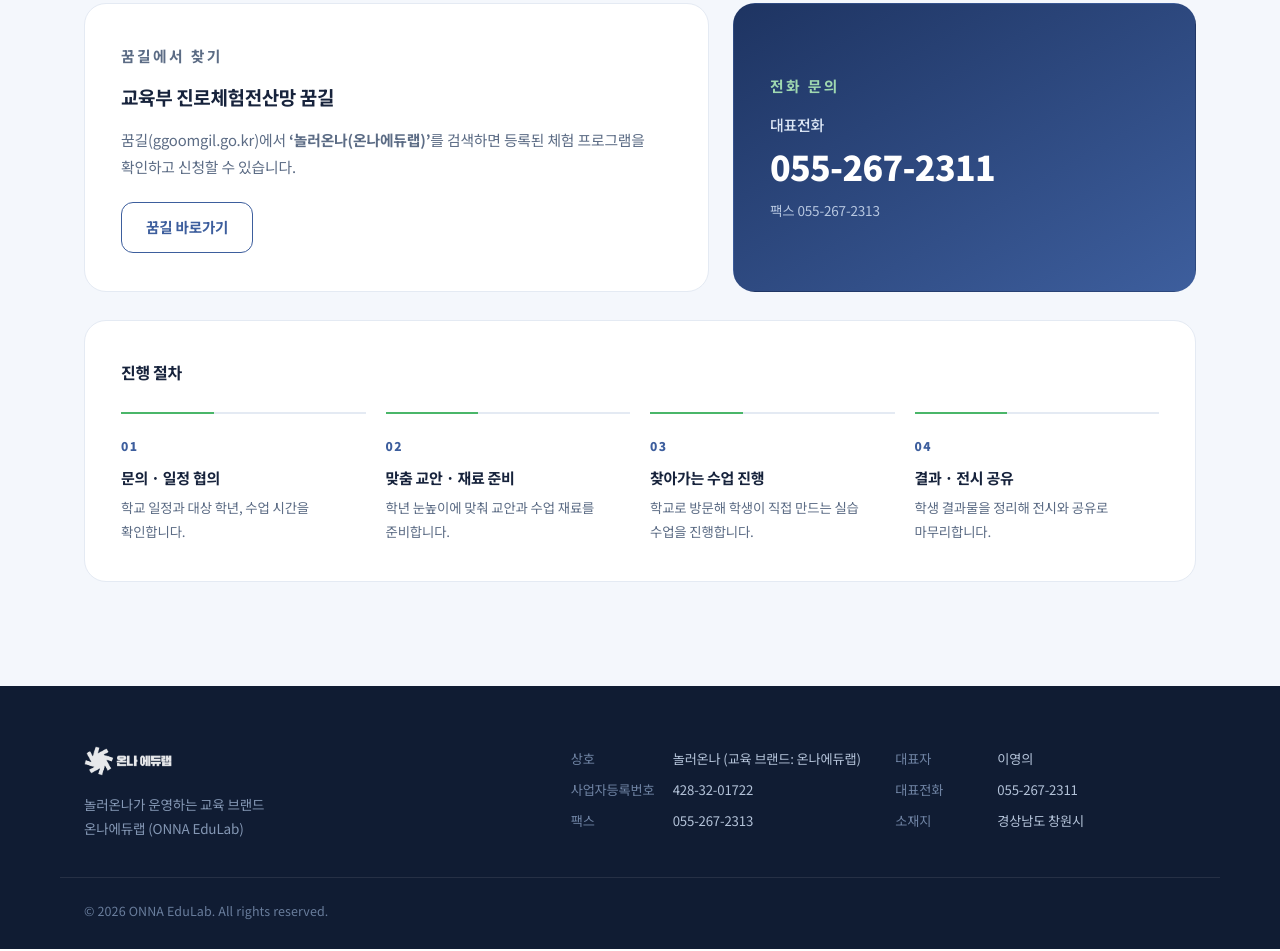
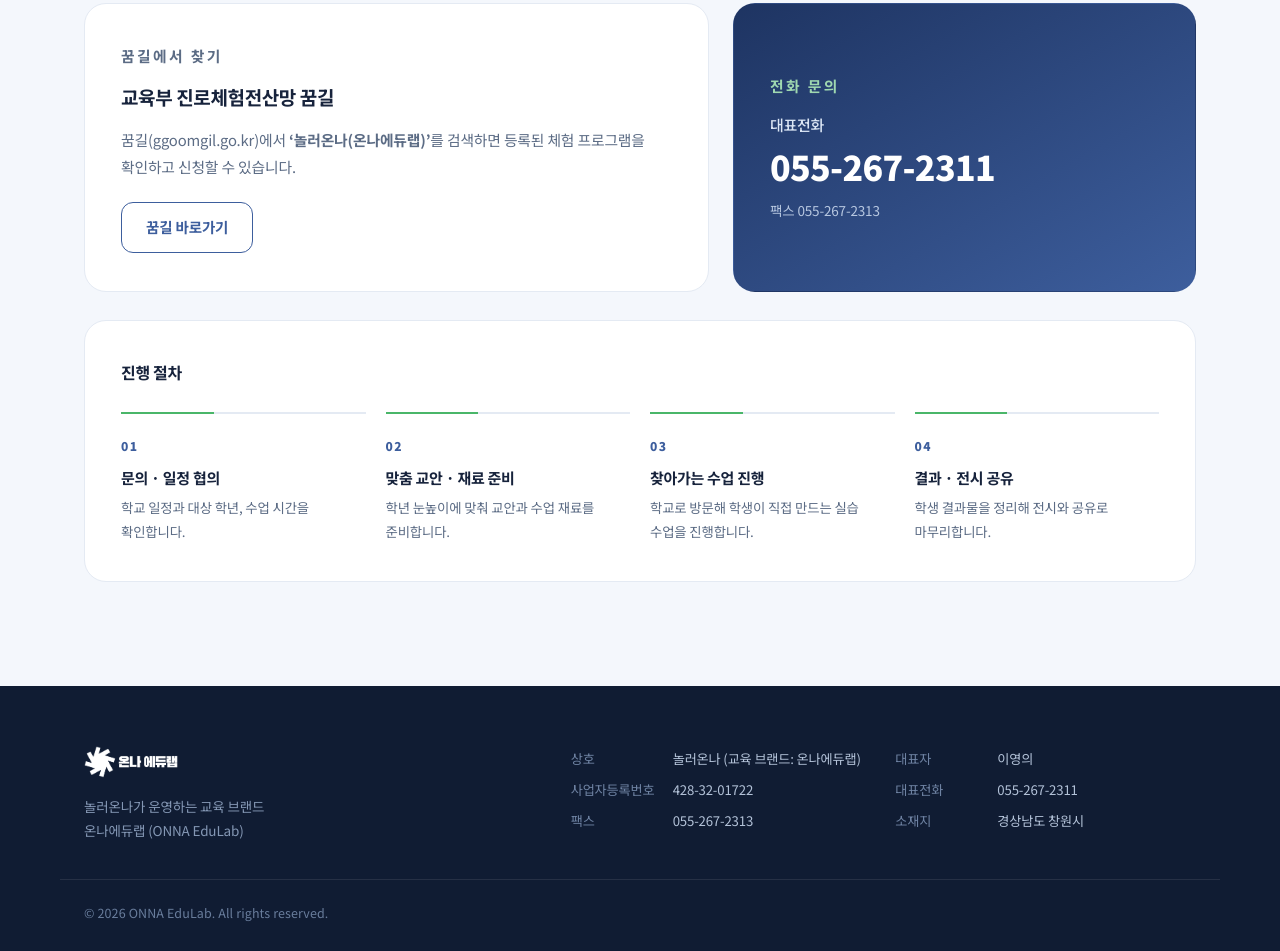
Before and after one commit to leeyoungui/nolleonna-web, a plain HTML site: page index.html in a window 1280 px wide. Shown: the part 4273-5224 px from the top of the page. Drawn offline with Linux system fonts and the light colour scheme.

Commit message:
앵커 스크롤 오프셋 및 푸터 로고 대비 개선

```diff
--- a/styles.css
+++ b/styles.css
@@ -215,6 +215,7 @@ strong{font-weight:700;}
 
 /* ---------- Sections ---------- */
 .section{padding:104px 0;}
+section[id]{scroll-margin-top:92px;}
 .section-tint{background:var(--tint);}
 .section-head{max-width:720px;margin:0 auto 56px;text-align:center;}
 .eyebrow{
@@ -432,7 +433,7 @@ strong{font-weight:700;}
   display:grid;grid-template-columns:1fr 1.4fr;gap:40px;
   padding-bottom:36px;border-bottom:1px solid rgba(255,255,255,.09);
 }
-.footer-logo{height:30px;width:auto;margin-bottom:16px;filter:brightness(0) invert(1);opacity:.9;}
+.footer-logo{height:32px;width:auto;margin-bottom:16px;filter:brightness(0) invert(1);opacity:1;}
 .footer-brand p{line-height:1.8;color:#8497B4;}
 .footer-info{display:grid;grid-template-columns:1fr 1fr;gap:6px 24px;align-content:start;}
 .footer-info p{display:flex;gap:10px;line-height:1.9;color:#B3C2D8;font-size:13.2px;}
```
